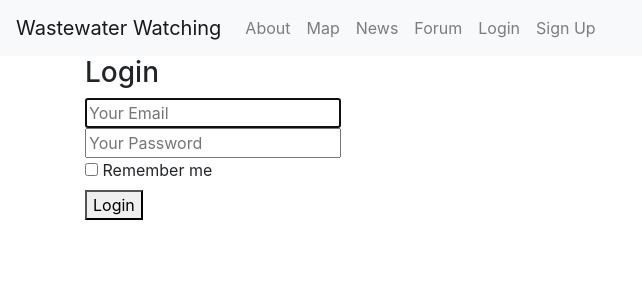
After one commit to EricXu2002/wastewaterwatching, a Flask app: page /login in a window 1280 px wide. The commit adds this page. Shown: the top 300 px of the page, without its empty margins (0-642 px from the left). Run offline with Flask 3, Linux system fonts and the light colour scheme; some libraries are stand-ins or nearby versions.

Commit message:
major refactor of file layout

```diff
--- /dev/null
+++ b/project/auth.py
@@ -0,0 +1,16 @@
+from flask import Blueprint, render_template
+from . import db
+
+auth = Blueprint('auth', __name__)
+
+@auth.route('/login')
+def login():
+    return render_template('login.html')
+
+@auth.route('/signup')
+def signup():
+    return render_template('signup.html')
+
+@auth.route('/logout')
+def logout():
+    return 'Logout'
--- a/app.py
+++ b/project/main.py
@@ -1,9 +1,9 @@
+from flask import Blueprint, render_template
+from . import db
 import requests
 from bs4 import BeautifulSoup
-from flask import Flask, render_template, request
-from flask_sqlalchemy import SQLAlchemy
-from sqlalchemy.orm import DeclarativeBase, Mapped, mapped_column
-from sqlalchemy import Integer, String
+
+main = Blueprint("main", __name__)
 
 def scrape_news():
     url = "https://en.wikipedia.org/wiki/Fukushima_nuclear_accident#References"
@@ -14,20 +14,7 @@ def scrape_news():
         headlines.append(headline.text)
     return headlines
 
-
-app = Flask(__name__)
-
-# SQLAlchemy and DB setup
-
-class Base(DeclarativeBase):
-    pass
-
-db = SQLAlchemy(model_class=Base)
-
-app.config["SQLALCHEMY_DATABASE_URI"] = "sqlite:///project.db"
-
-db.init_app(app)
-
+"""
 class Topic(db.Model):
     id: Mapped[int] = mapped_column(primary_key=True)
     title: Mapped[str] = mapped_column(unique=True)
@@ -42,28 +29,31 @@ class Comment(db.Model):
 with app.app_context():
     db.create_all()
 
+"""
+
+
 # PAGE ROUTES
 
-@app.route('/')
+@main.route('/')
 def index():
     return render_template('index.html')
 
-@app.route('/about')
+@main.route('/about')
 def about():
     return render_template('about.html')
 
-@app.route('/map')
+@main.route('/map')
 def map():
     return render_template('map.html')
 
-@app.route('/news')
+@main.route('/news')
 def news():
     headlines = scrape_news()
     return render_template('news.html', headlines = headlines)
 
-@app.route('/forum', methods=["GET", "POST"])
+@main.route('/forum', methods=["GET", "POST"])
 def forum():
-    if request.method == "POST":
+    """ if request.method == "POST":
         topic = Topic(
             title=request.form["title"],
             description=request.form["description"],
@@ -73,11 +63,12 @@ def forum():
 
     topics = db.session.execute(db.select(Topic)).scalars()
 
-    return render_template('forum/index.html', topics=topics)
+    return render_template('forum/index.html', topics=topics) """
+    return render_template('forum/index.html', topics=[])
 
-@app.route('/forum/topic/<int:id>', methods=["GET", "POST"])
+@main.route('/forum/topic/<int:id>', methods=["GET", "POST"])
 def topic(id):
-    if request.method == "POST":
+    """ if request.method == "POST":
         comment = Comment(
             text=request.form["text"],
             topicId=id
@@ -87,8 +78,5 @@ def topic(id):
 
     topic = db.get_or_404(Topic, id)
     comments = Comment.query.filter_by(topicId=id).all()
-    return render_template('forum/topic.html', topic=topic, comments=comments)
-
-
-if __name__ == "__main__":
-    app.run(debug=True)
+    return render_template('forum/topic.html', topic=topic, comments=comments) """
+    return render_template('forum/topic.html', topic='', comments=[])
--- a/templates/base.html
+++ b/project/templates/base.html
@@ -12,7 +12,7 @@
   </head>
   <body>
     <nav class="navbar navbar-expand-md navbar-light bg-light">
-        <a class="navbar-brand" href="{{ url_for('index')}}">Wastewater Watching</a>
+        <a class="navbar-brand" href="{{ url_for('main.index')}}">Wastewater Watching</a>
         <button class="navbar-toggler" type="button" data-toggle="collapse" data-target="#navbarNav" aria-controls="navbarNav" aria-expanded="false" aria-label="Toggle navigation">
             <span class="navbar-toggler-icon"></span>
         </button>
@@ -30,6 +30,12 @@
             <li>
                 <a class="nav-link" href="/forum">Forum</a>
             </li>
+            <li>
+                <a class="nav-link" href="{{ url_for('auth.login') }}">Login</a>
+            </li>
+            <li>
+                <a class="nav-link" href="{{ url_for('auth.signup') }}">Sign Up</a>
+            </li>
             </ul>
         </div>
     </nav>
--- /dev/null
+++ b/project/templates/login.html
@@ -0,0 +1,29 @@
+{% extends "base.html" %}
+
+{% block content %}
+<div class="column is-4 is-offset-4">
+    <h3 class="title">Login</h3>
+    <div class="box">
+        <form method="POST" action="/login">
+            <div class="field">
+                <div class="control">
+                    <input class="input is-large" type="email" name="email" placeholder="Your Email" autofocus="">
+                </div>
+            </div>
+
+            <div class="field">
+                <div class="control">
+                    <input class="input is-large" type="password" name="password" placeholder="Your Password">
+                </div>
+            </div>
+            <div class="field">
+                <label class="checkbox">
+                    <input type="checkbox" name="remember">
+                    Remember me
+                </label>
+            </div>
+            <button class="button is-block is-info is-large is-fullwidth">Login</button>
+        </form>
+    </div>
+</div>
+{% endblock %}
```
Also changed, not shown: project/__init__.py (added, +26 -0 lines), project/models.py (added, +11 -0 lines), project/templates/signup.html (added, +30 -0 lines), README.md, project/instance/project.db (renamed from instance/project.db), project/static/css/style.css (renamed from static/css/style.css), project/static/images/ericxu.jpeg (renamed from static/images/ericxu.jpeg), project/static/images/ethandon.jpeg (renamed from static/images/ethandon.jpeg), project/static/images/maxshi.jpeg (renamed from static/images/maxshi.jpeg), project/templates/about.html (renamed from templates/about.html), project/templates/forum/index.html (renamed from templates/forum/index.html), project/templates/forum/topic.html (renamed from templates/forum/topic.html), project/templates/index.html (renamed from templates/index.html), project/templates/map.html (renamed from templates/map.html), 1 more files.
